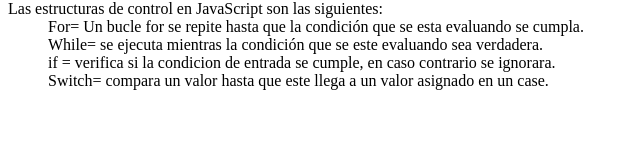
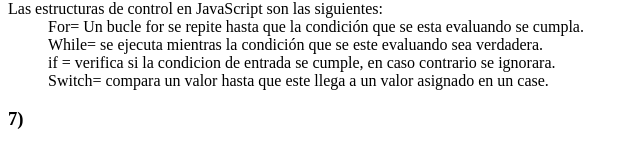
Before and after one commit to EmilianoBonvicino/Tp-js-investigacion, a plain HTML site: page Index.html in a window 1280 px wide. Shown: the part 3278-3424 px from the top of the page, 0-640 px from the left. Before the commit the page ends 3384 px from the top, so only its background shows below. Drawn offline with Linux system fonts and the light colour scheme.

Commit message:
empezando punto 7

```diff
--- a/Index.html
+++ b/Index.html
@@ -224,6 +224,8 @@
                     <dd>Switch= compara un valor hasta que este llega a un valor asignado en un case.</dd>
                 </dt>
             </dl>
+            <h3>7)</h3>
+
         </div>
     </div>
 </body>
```
